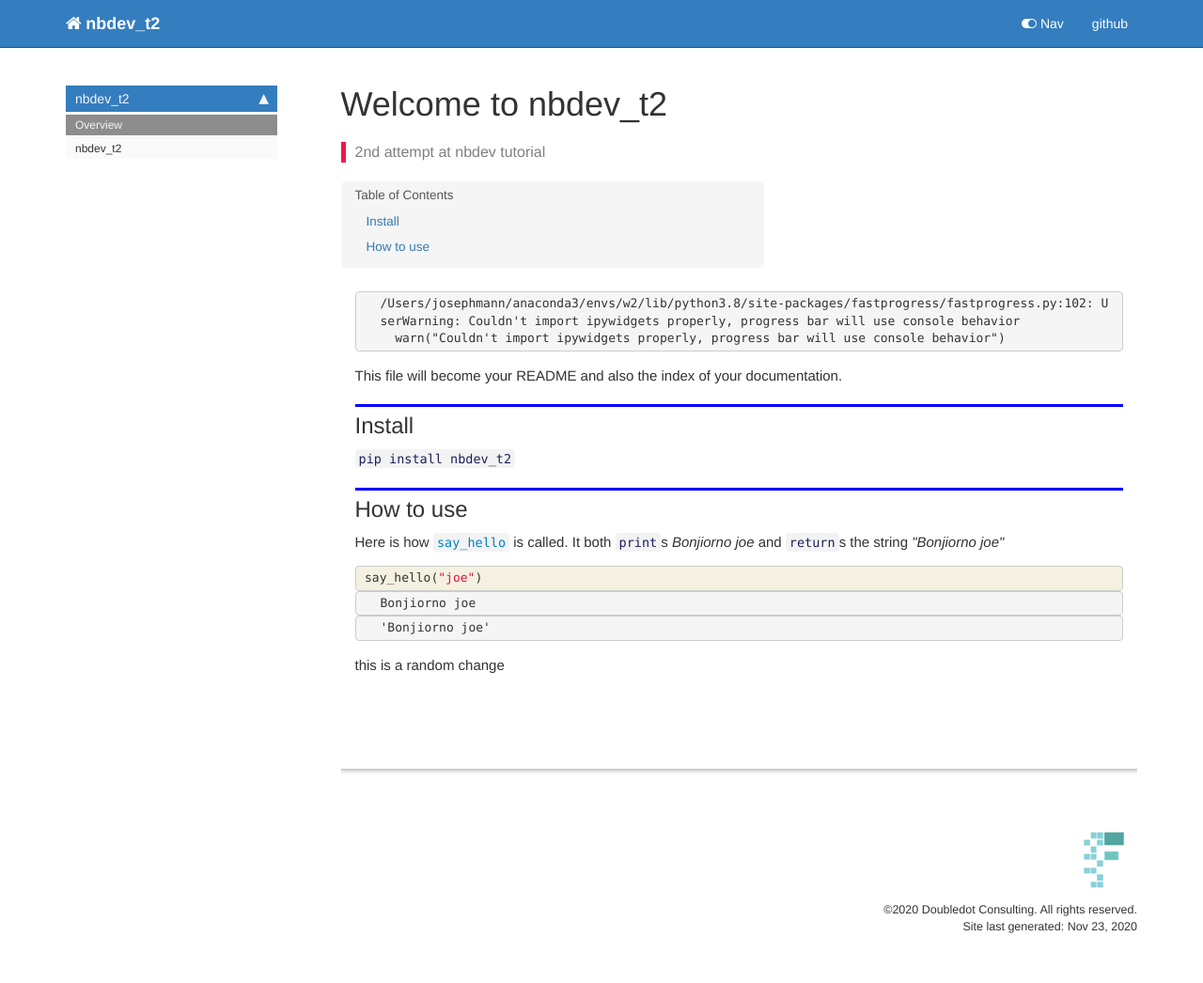
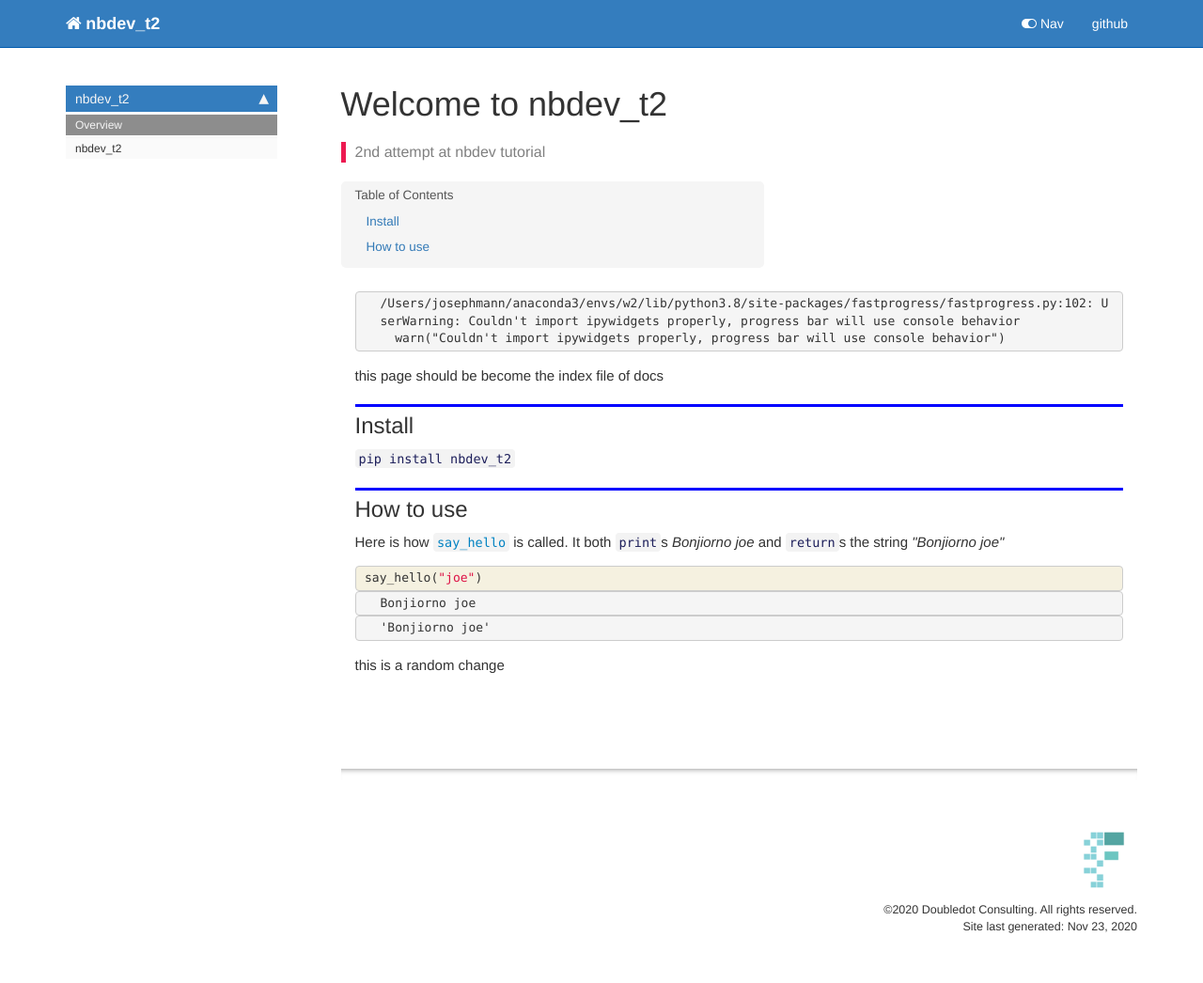
Before and after one commit to josephsmann/nbdev_t2, a Jekyll site: the page built from docs/index.html, in a window 1280 px wide. Shown: the whole page at 94% size. Built offline with Jekyll 4.4.1, drawn with Linux system fonts in a browser that asks for light colours; nearby versions of some CDN libraries; comment, search, counter and statistics services are not loaded.

Commit message:
another attempt to get docs to sync properly

```diff
--- a/docs/index.html
+++ b/docs/index.html
@@ -45,7 +45,7 @@ nb_path: "index.ipynb"
 
 <div class="cell border-box-sizing text_cell rendered"><div class="inner_cell">
 <div class="text_cell_render border-box-sizing rendered_html">
-<p>This file will become your README and also the index of your documentation.</p>
+<p>this page should be become the index file of docs</p>
 
 </div>
 </div>
```
Also changed, not shown: README.md, 1 other file.
